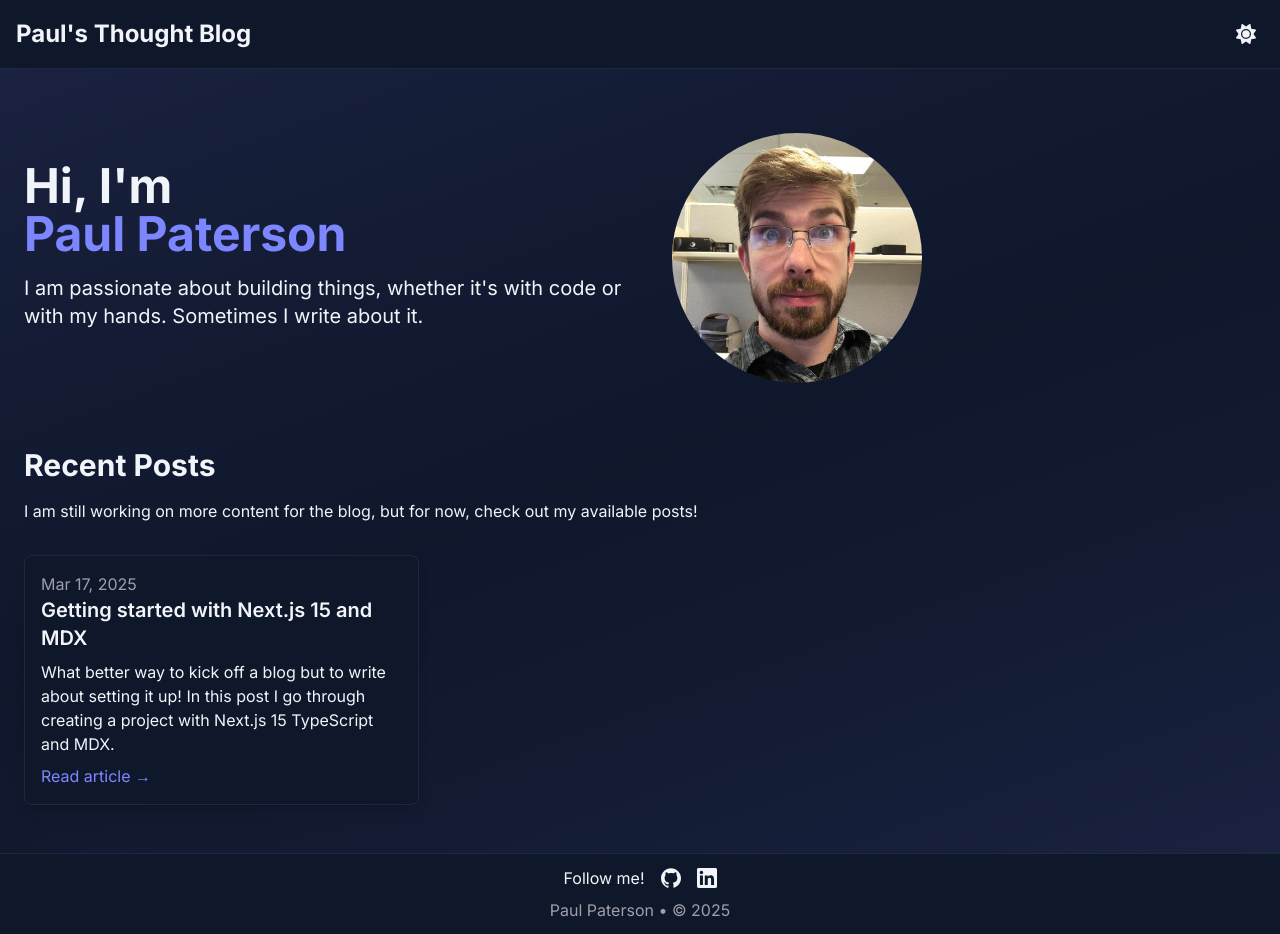
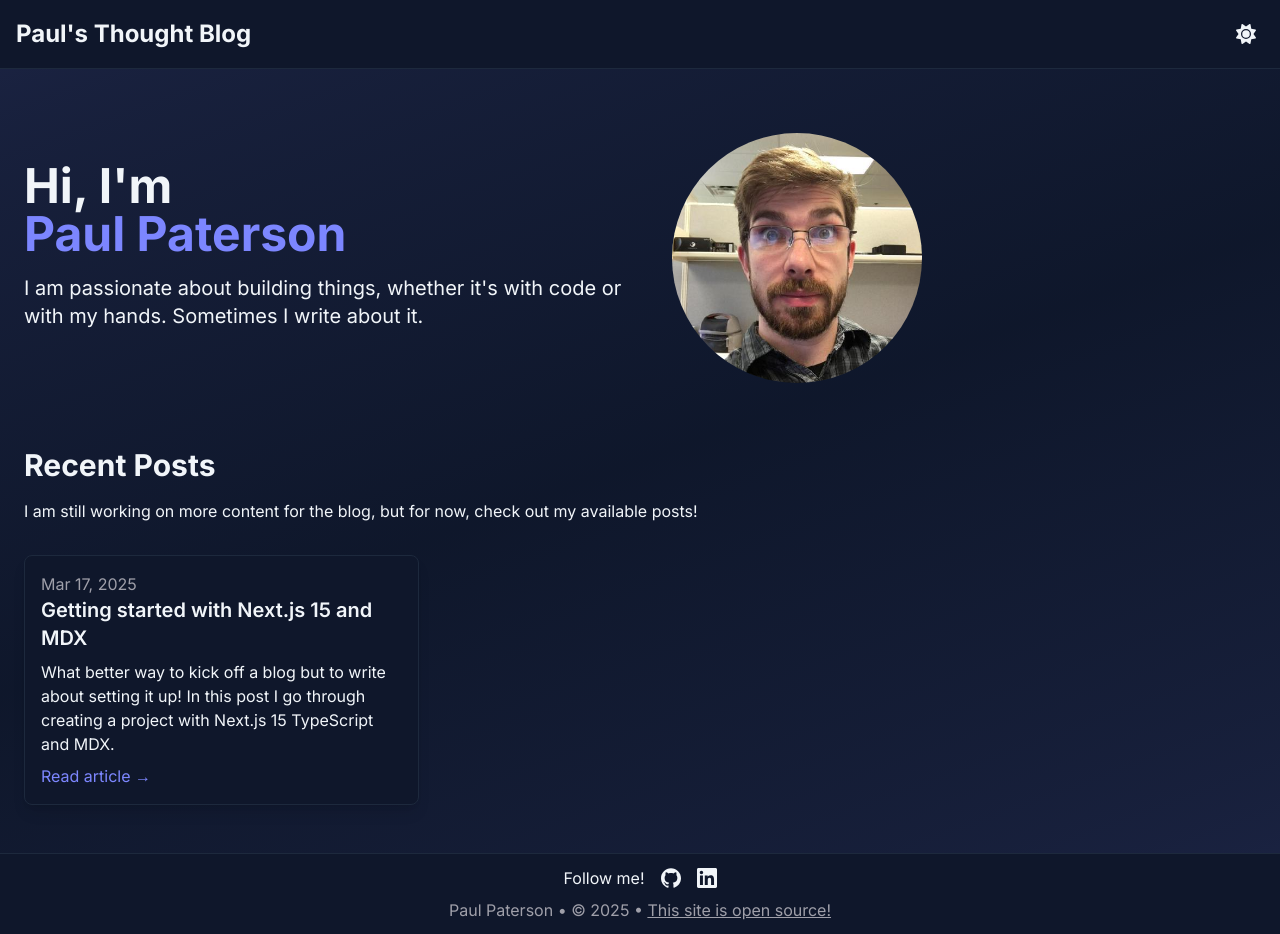
Before and after one commit to ptpaterson/thought-blog, a Next.js app: page / in a window 1280 px wide. Built offline with nearby package versions, Linux system fonts and the light colour scheme.

Commit message:
link with repo

```diff
--- a/src/components/footer.tsx
+++ b/src/components/footer.tsx
@@ -24,7 +24,16 @@ export default function Footer() {
         </Link>
       </div>
       <div className='text-muted-foreground p-1 text-center'>
-        <p>Paul Paterson • © {currentYear}</p>
+        <p>
+          Paul Paterson • © {currentYear} •{' '}
+          <a
+            href='https://github.com/ptpaterson/thought-blog'
+            className='hover:text-foreground underline'
+            target='_blank'
+          >
+            This site is open source!
+          </a>
+        </p>
       </div>
     </footer>
   )
```
Also changed, not shown: 1 other file (tests, documents, lock files or other folders).
